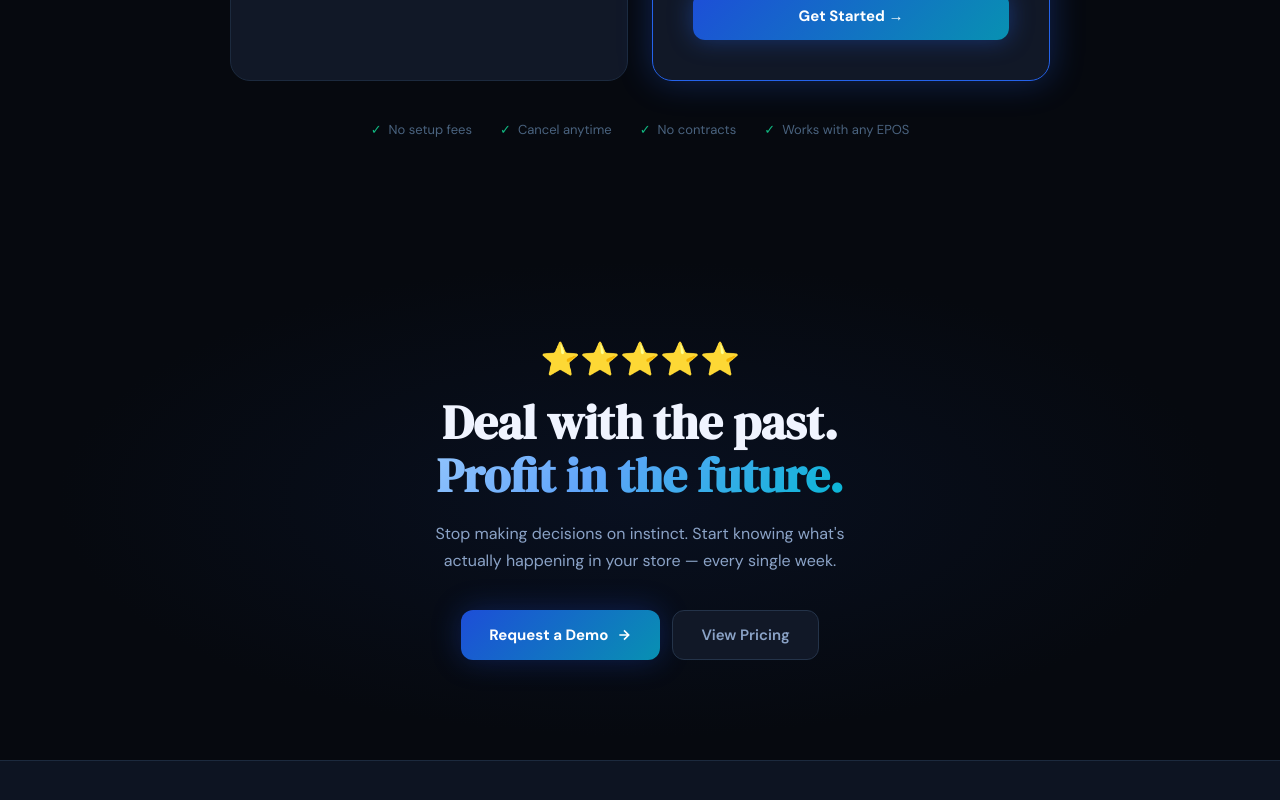
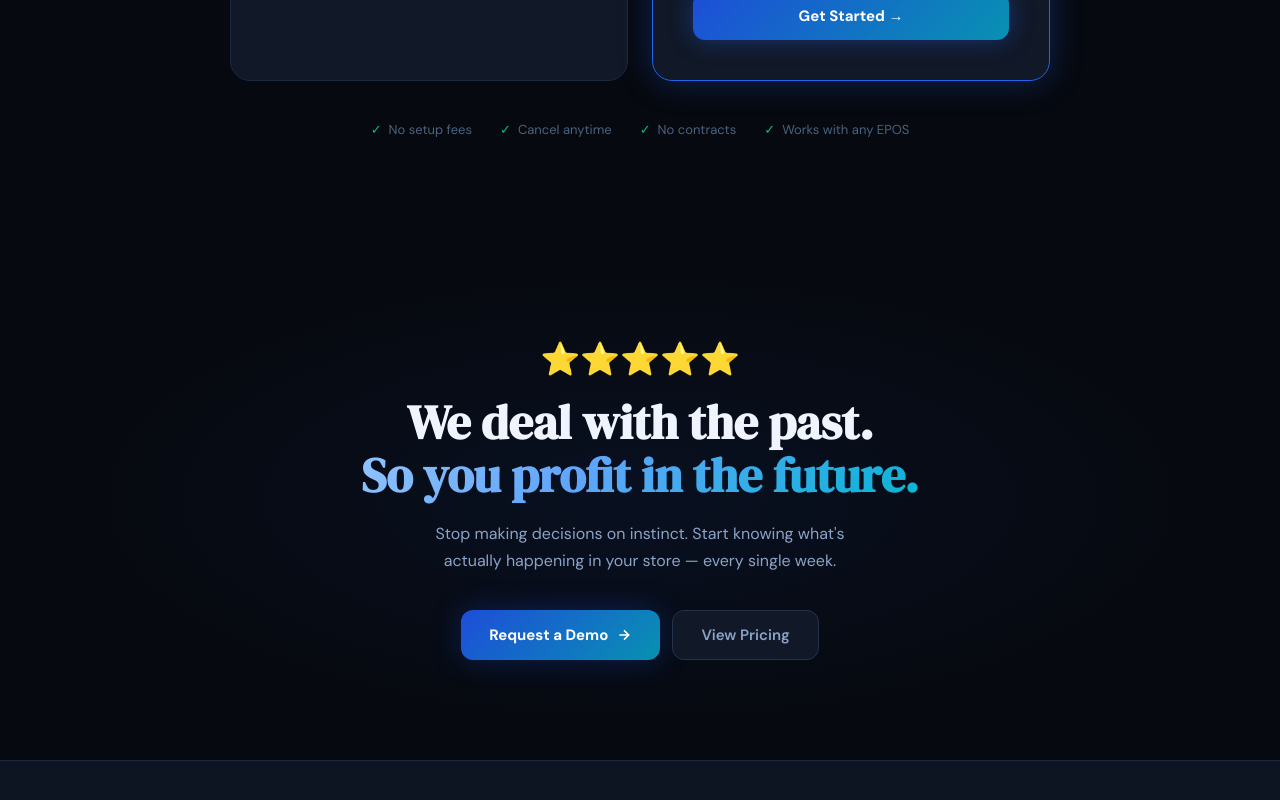
Before and after one commit to simsim383/Retail-Intelligence-owner-dashboard, a React (Vite) app: page / in a window 1280 px wide. Shown: the part 11190-11990 px from the top of the page. Built offline with nearby package versions, Linux system fonts and the light colour scheme.

Commit message:
Update App.jsx

```diff
--- a/src/App.jsx
+++ b/src/App.jsx
@@ -934,7 +934,7 @@ function FinalCTA() {
       <div className="container" style={{ textAlign:'center' }}>
         <div style={{ fontSize:32, marginBottom:16 }}>⭐⭐⭐⭐⭐</div>
         <h2 style={{ fontFamily:"'DM Serif Display',serif", fontSize:'clamp(2rem,4vw,3rem)', color:'var(--text)', lineHeight:1.1, marginBottom:18 }}>
-          Deal with the past.<br /><span className="gradient-text">Profit in the future.</span>
+          We deal with the past.<br /><span className="gradient-text">So you profit in the future.</span>
         </h2>
         <p style={{ fontSize:16, color:'var(--muted)', maxWidth:460, margin:'0 auto 36px', lineHeight:1.7 }}>
           Stop making decisions on instinct. Start knowing what's actually happening in your store — every single week.
```
